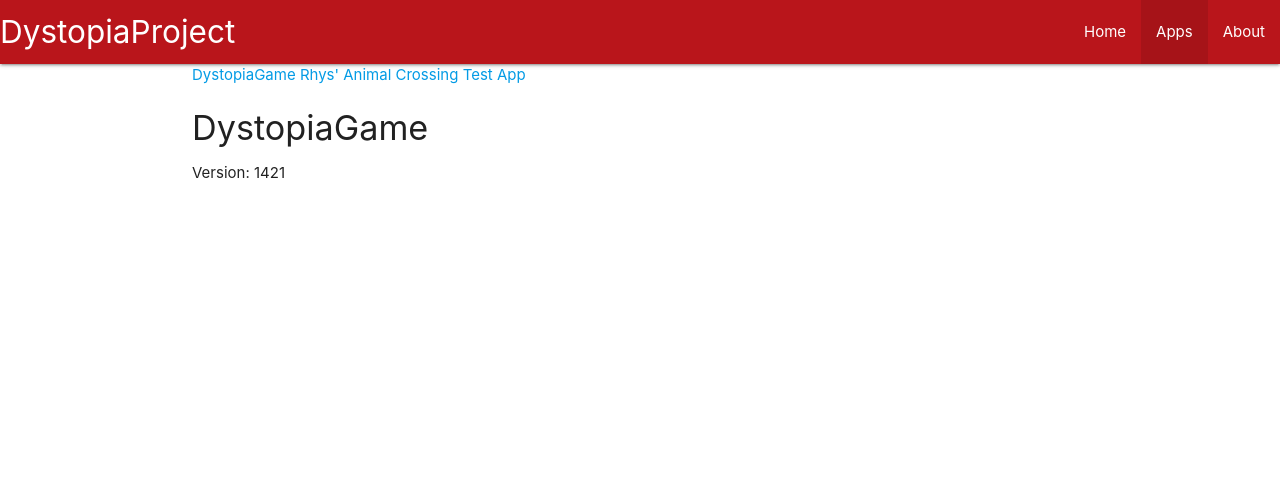
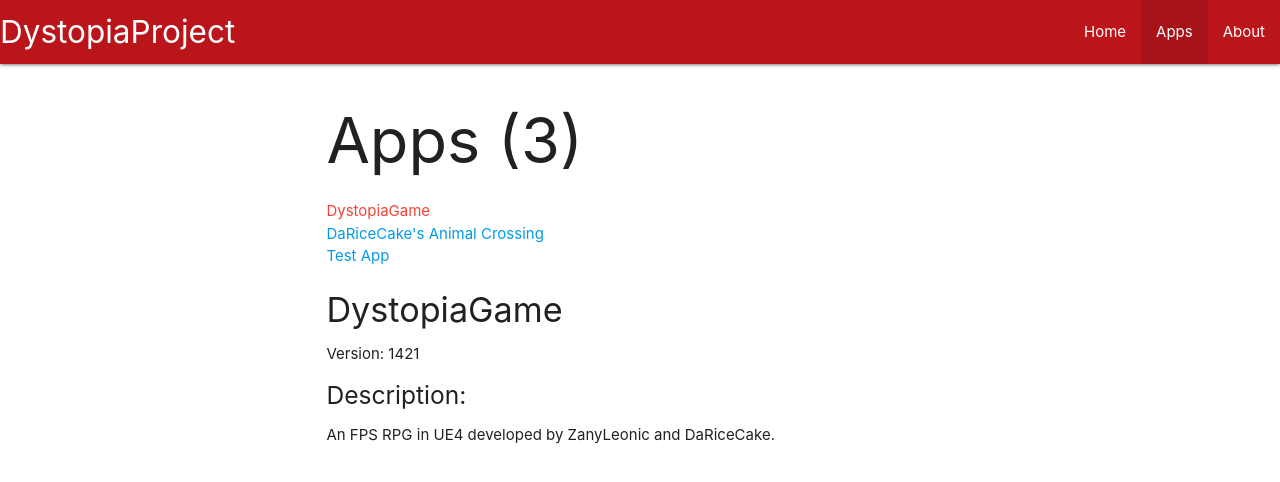
Before and after one commit to DystopiaProject/dystopiaproject.github.io, an Angular app: page /app/1 in a window 1280 px wide. Shown: the top 482 px of the page. Built offline with nearby package versions, Linux system fonts and the light colour scheme.

Commit message:
Made some data and visual changes to the apps page

```diff
--- a/src/app/apps/app-version/app-version.component.html
+++ b/src/app/apps/app-version/app-version.component.html
@@ -1,2 +1,3 @@
 <h4>{{ app.displayName }}</h4>
 <p>Version: <span id="appVersion">{{ app.appVersion }}</span></p>
+<h5>Description:</h5><p>{{ app.description }}</p>
--- a/src/app/apps/apps.component.html
+++ b/src/app/apps/apps.component.html
@@ -1,14 +1,17 @@
-<div class="row">
+<div class="container">
+    <h1>Apps ({{ apps.length }})</h1>
     <div class="col-xs-12 col-sm-4">
-      <div class="list-group">
-        <a
-        [routerLink]="[app.id]"
-        href="#"
-        class="list-group-item"
-        *ngFor="let app of apps">
-        {{ app.displayName }}
-        </a>
-      </div>
+      <ul>
+        <li *ngFor="let app of apps">
+          <a
+          [routerLink]="['/app/', app.id]"
+          href="#"
+          routerLinkActive="red-text"
+          >
+          {{ app.displayName }}
+          </a>
+        </li>
+      </ul>
     </div>
     <div class="col-xs-12 col-sm-4">
       <router-outlet></router-outlet>
--- a/src/app/apps/apps.service.ts
+++ b/src/app/apps/apps.service.ts
@@ -3,17 +3,20 @@
         {
           id: 1,
           displayName: "DystopiaGame",
-          appVersion: 1421
+          appVersion: 1421,
+          description: "An FPS RPG in UE4 developed by ZanyLeonic and DaRiceCake."
         },
         {
           id: 2,
-          displayName: "Rhys' Animal Crossing",
-          appVersion: 1021
+          displayName: "DaRiceCake's Animal Crossing",
+          appVersion: 1021,
+          description: "A recreation of Animal Crossing in UE4."
         },
         {
           id: 3,
           displayName: "Test App",
-          appVersion: 48
+          appVersion: 48,
+          description: "A test app for this."
         }
       ];
 
```
